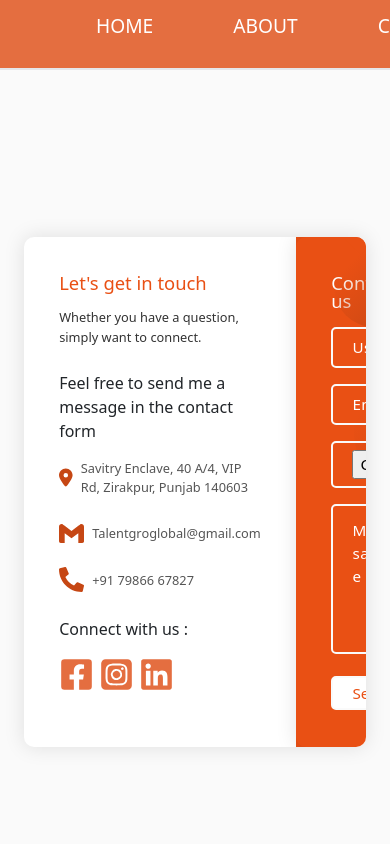
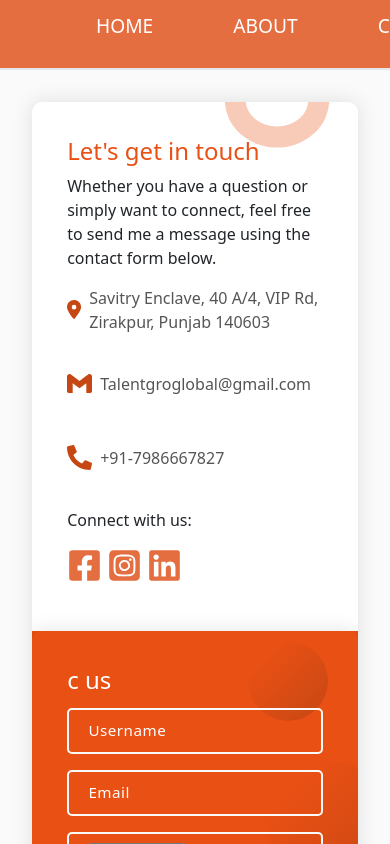
Before and after one commit to Vishal5051/employement-portal-talentGro, a React (Create React App) app: page /contact in a window 390 px wide. Built offline with nearby package versions, Linux system fonts and the light colour scheme.

Commit message:
update contact form optmize the code and make responsive for different screen

```diff
--- a/src/CSS/contact.css
+++ b/src/CSS/contact.css
@@ -99,9 +99,11 @@
     border-radius: 5px;
     transition: 0.3s;
 }
+
 .contact-input::placeholder {
     color: #fff;
 }
+
 textarea.contact-input {
     padding: 0.8rem 1.2rem;
     min-height: 150px;
@@ -206,11 +208,6 @@ textarea.contact-input {
     color: #e95014;
 }
 
-.contact-text {
-    color: #333;
-    margin: 1rem 0 1rem 0;
-}
-
 .contact-information {
     display: flex;
     color: #555;
@@ -220,10 +217,25 @@ textarea.contact-input {
     font-size: 1rem;
 }
 
+.contact-information a {
+    display: flex;
+    color: #555;
+    margin: 0.7rem 0;
+    justify-content: flex-start;
+    align-items: center;
+    font-size: 1rem;
+    text-decoration: none;
+}
+
 .contact-information .contact-icon {
     margin-top: -17px;
     margin-right: 8px;
     color: #c64714;
+}
+
+.contact-information a :hover{
+    color: #c64714;
+    font-weight: 600;
 }
 
 .contact-info:before {
@@ -276,62 +288,35 @@ textarea.contact-input {
     color: #e95014;
 }
 
-@media (max-width: 850px) {
-    .contact-form {
-        grid-template-columns: 1fr;
-    }
-
-    .contact-info:before {
-        bottom: initial;
-        top: -75px;
-        right: 65px;
-        transform: scale(0.95);
-    }
-
-    .contact-contact-form:before {
-        top: -13px;
-        left: initial;
-        right: 70px;
-    }
-
+/* Styles for phones */
+@media (max-width: 767.98px) {
     .contact-big-circle {
         bottom: 75%;
         transform: scale(0.9) translate(-40%, 30%);
         right: 50%;
     }
 
-    .contact-text {
-        margin: 1rem 0 1.5rem 0;
+    .contact-form-container {
+        grid-template-columns: 1fr;
+    }
+
+    .contact-info:before {
+        bottom: initial;
+        top: -52px;
+        right: 65px;
+        transform: scale(0.95);
     }
 }
 
-@media (max-width: 480px) {
-    .contact-container {
-        padding: 1.5rem;
-    }
-
-    .contact-info:before {
-        display: none;
-    }
-
+@media (max-width: 575.98px) {
     .contact-big-circle {
         display: none;
     }
 
-    .contact-text,
-    .contact-information p {
-        font-size: 0.8rem;
-    }
-
-    .contact-title {
-        font-size: 1.15rem;
-    }
-
-    .contact-input {
-        padding: 0.45rem 1.2rem;
-    }
-
-    .contact-btn {
-        padding: 0.45rem 1.2rem;
+    .contact-info:before {
+        bottom: initial;
+        top: -52px;
+        right: 26px;
+        transform: scale(0.95);
     }
 }
--- a/src/Screens/contact.js
+++ b/src/Screens/contact.js
@@ -1,25 +1,38 @@
-import React from 'react';
-import { FaLinkedin } from "react-icons/fa6";
-import { FaSquareInstagram } from "react-icons/fa6";
-import { FaFacebookSquare } from "react-icons/fa";
-import { FaPhoneAlt } from "react-icons/fa";
+import React, { useState, useRef } from 'react';
+import { FaLinkedin, FaSquareInstagram, FaLocationDot } from "react-icons/fa6";
+import { FaFacebookSquare, FaPhoneAlt } from "react-icons/fa";
 import { SiGmail } from "react-icons/si";
-import { FaLocationDot } from "react-icons/fa6";
 import "../CSS/contact.css";
 import { toast } from "react-hot-toast";
 
 const Contact = () => {
+    const initialFormData = {
+        name: '',
+        email: '',
+        image: null,
+        message: ''
+    };
+    const [formData, setFormData] = useState(initialFormData);
+    const fileInputRef = useRef(null);
 
-    // Handler to handle form submission
-    function submitHandler(e) {
+    const handleChange = (e) => {
+        const { name, value, files } = e.target;
+        setFormData({
+            ...formData,
+            [name]: files ? files[0] : value
+        });
+    };
+
+    const handleSubmit = (e) => {
         e.preventDefault();
-        // Display success message
+        setFormData(initialFormData);  // Reset form data after submission
+        if (fileInputRef.current) {
+            fileInputRef.current.value = "";  // Clear the file input
+        }
         toast.success("Message sent successfully");
-        // Navigate to home page after successful submission
-    }
+    };
 
     return (
-        <div>
         <div className='flex items-center justify-center'>
             <div className="contact-container">
                 <span className="contact-big-circle"></span>
@@ -27,38 +40,35 @@ const Contact = () => {
                 <div className="contact-form-container">
                     <div className="contact-info">
                         <h3 className="contact-title">Let's get in touch</h3>
-                            <p className="contact-text">Whether you have a question, simply want to connect.</p>
-                            <p>Feel free to send me a message in the contact form</p>
-                            <div className="">
+                        <p className="contact-text">Whether you have a question or simply want to connect, feel free to send me a message using the contact form below.</p>
                         <div className="contact-information">
                             <FaLocationDot className='contact-icon' size={25} />
                             <p>Savitry Enclave, 40 A/4, VIP Rd, Zirakpur, Punjab 140603</p>
                         </div>
                         <div className="contact-information">
+                            <a href="mailto:Talentgroglobal@gmail.com">
                                 <SiGmail className='contact-icon' size={25} />
                                 <p>Talentgroglobal@gmail.com</p>
+                            </a>
                         </div>
                         <div className="contact-information">
+                            <a href="tel:9179866 67827">
                                 <FaPhoneAlt className='contact-icon' size={25} />
-                                    <p>+91 79866 67827</p>
+                                <p>+91-7986667827</p>
+                            </a>
                         </div>
-                            </div>
+
+
                         <div className="contact-social-media">
-                                <p>Connect with us :</p>
+                            <p>Connect with us:</p>
                             <div className="contact-social-icons">
-                                    <a href="https://www.facebook.com/TalentGroGlobal"
-                                        target="_blank"
-                                        rel="noopener noreferrer">
+                                <a href="https://www.facebook.com/TalentGroGlobal" target="_blank" rel="noopener noreferrer">
                                     <FaFacebookSquare />
                                 </a>
-                                    <a href="https://www.instagram.com/talentgro_global/"
-                                        target="_blank"
-                                        rel="noopener noreferrer">
+                                <a href="https://www.instagram.com/talentgro_global/" target="_blank" rel="noopener noreferrer">
                                     <FaSquareInstagram />
                                 </a>
-                                    <a href="https://www.linkedin.com/company/talentgro-global-pvt-ltd/"
-                                        target="_blank"
-                                        rel="noopener noreferrer">
+                                <a href="https://www.linkedin.com/company/talentgro-global-pvt-ltd/" target="_blank" rel="noopener noreferrer">
                                     <FaLinkedin />
                                 </a>
                             </div>
@@ -68,24 +78,45 @@ const Contact = () => {
                     <div className="contact-contact-form">
                         <span className="contact-circle contact-one"></span>
                         <span className="contact-circle contact-two"></span>
-
-                            <form onSubmit={submitHandler} className="contact-form">
-                                <h3 className="contact-title">Contact us</h3>
+                        <form onSubmit={handleSubmit} className="contact-form">
+                            <h3 className="contact-title">c us</h3>
                             <div className="contact-input-container">
-                                    <label htmlFor="contact-username"></label>
-                                    <input type="text" name="name" className="contact-input" id="contact-username" placeholder='Username'/>
+                                <input
+                                    type="text"
+                                    name="name"
+                                    className="contact-input"
+                                    placeholder='Username'
+                                    value={formData.name}
+                                    onChange={handleChange}
+                                />
                             </div>
                             <div className="contact-input-container">
-                                    <input type="email" name="email" className="contact-input" id="contact-email" placeholder='Email'/>
-                                    <label htmlFor="contact-email"></label>
-
+                                <input
+                                    type="email"
+                                    name="email"
+                                    className="contact-input"
+                                    placeholder='Email'
+                                    value={formData.email}
+                                    onChange={handleChange}
+                                />
                             </div>
                             <div className="contact-input-container">
-                                    <input type="file" name="image" className="contact-input" id="contact-image" />
-                                    <label htmlFor="contact-image"></label>
+                                <input
+                                    type="file"
+                                    name="image"
+                                    className="contact-input"
+                                    ref={fileInputRef}
+                                    onChange={handleChange}
+                                />
                             </div>
                             <div className="contact-input-container contact-textarea">
-                                    <textarea name="message" className="contact-input" id="contact-message" placeholder='Message'></textarea>
+                                <textarea
+                                    name="message"
+                                    className="contact-input"
+                                    placeholder='Message'
+                                    value={formData.message}
+                                    onChange={handleChange}
+                                ></textarea>
                             </div>
                             <input type="submit" value="Send" className="contact-btn" />
                             <div id="contact-form-message" className="contact-form-message"></div>
@@ -94,7 +125,6 @@ const Contact = () => {
                 </div>
             </div>
         </div>
-        </div>
     );
 };
 
```
Lines whose indentation alone changed are shown as unchanged.
